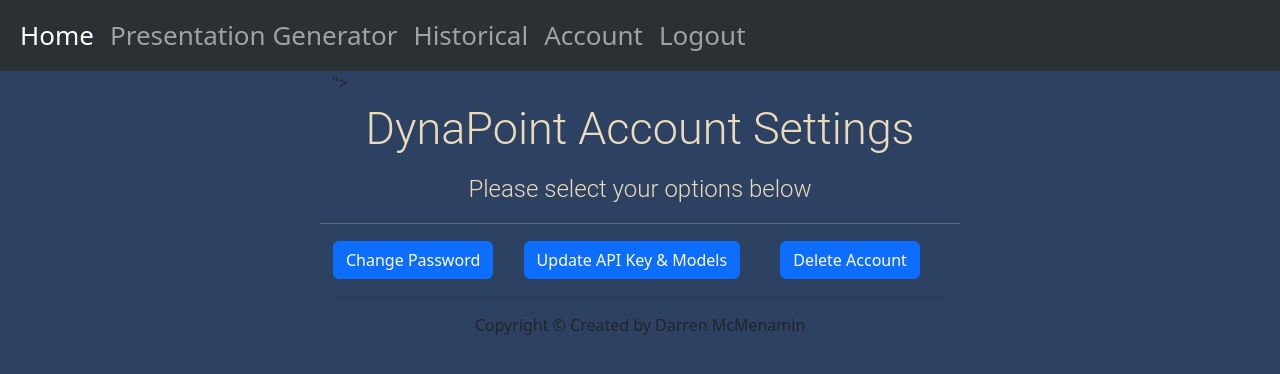
After one commit to dmcmenamin/MScProject, a Flask app: page /account_settings in a window 1280 px wide. The commit adds this page. Shown: the top 374 px of the page. Run offline with Flask 3, Linux system fonts and the light colour scheme; the visitor is signed in with stand-in values (Sample User, id 1).

Commit message:
Fixed Sign Up issue Started created the templates for User Account Functionality

```diff
--- a/app.py
+++ b/app.py
@@ -161,6 +161,13 @@
         return render_template('index.html', response=response)
 
 
+@app.route('/account_settings', methods=['GET'])
+@login_required
+def account_settings():
+    """ The account settings endpoint for the website
+    :return: The account settings page
+    """
+    return render_template('account_settings.html', session=session)
 @app.route('/logout_endpoint')
 @login_required
 def logout():
--- a/src/controllers/common_scripts.py
+++ b/src/controllers/common_scripts.py
@@ -146,3 +146,19 @@
             return jsonify({"message": "Presentation downloaded"}), 200
         except Exception as e:
             return jsonify({"error": "Unable to download presentation"}), 500
+
+
+def delete_file_of_type_specified(file_location, file_type=None):
+    """ Deletes files from the location specified
+    :param file_location: The location of the file
+    :param file_type: The type of file to be deleted
+    :return: None
+    """
+
+    for file in os.listdir(file_location):
+        if file_type is None:
+            # delete all files in the folder
+            os.remove(file_location + "/" + file)
+        elif file.endswith(file_type):
+            # delete only files of a specific type in the folder
+            os.remove(file_location + "/" + file)
--- /dev/null
+++ b/templates/account_settings.html
@@ -0,0 +1,123 @@
+{% extends "base.html" %}
+{% set navbar_included = True %}
+{% block title %}Account Settings {% endblock %}
+
+{% block content%}
+
+    <script>
+    <!-- Script to hide and show the change forms -->
+        $(document).ready(function(){
+            $(".PasswordChange-Container").hide();
+            $(".API-Container").hide();
+
+            $(".btn-password").click(function(){
+                $(".PasswordChange-Container").toggle();
+                $(".API-Container").hide();
+            });
+
+            $(".btn-update-api").click(function(){
+                $(".API-Container").toggle();
+                $(".PasswordChange-Container").hide();
+            });
+        });
+    </script>
+
+    <!-- Main Content -->
+    <div class="container-fluid content col-md-6 offset-md-3">">
+        <div class="row font-header-custom">
+            <h1 class="text-center font-header-custom">DynaPoint Account Settings</h1>
+            <p class="text-center font-header-custom-2">
+                Please select your options below</p>
+            <hr class="mb-3">
+        </div>
+
+        <table>
+        <tr>
+            <td>
+                <button class ="btn btn-primary btn-password">Change Password</button>
+            </td>
+            <td>
+                <button class ="btn btn-primary btn-update-api">Update API Key & Models</button>
+            </td>
+            <td>
+                <button class ="btn btn-primary btn-delete-account">Delete Account</button>
+            </td>
+            <td>
+                {% if session['admin'] %}
+                    <button class ="btn btn-primary">Admin</button>
+                {% endif %}
+            </td>
+        </tr>
+        </table>
+
+        <hr class="mb-3">
+
+        <div class="PasswordChange-Container">
+            <form action="/password_change" method="post">
+            <table>
+                <tr>
+                    <td>
+                        <div class="form-group">
+                            <label for="old_password" class="font-header-custom-2">Old Password</label>
+                            <input type="password" class="form-control" id="old_password" name="old_password" required>
+                        </div>
+                    </td>
+                </tr>
+                <tr>
+                    <td>
+                        <div class="form-group  ">
+                            <label for="new_password" class="font-header-custom-2">New Password</label>
+                            <input type="password" class="form-control" id="new_password" name="new_password" required>
+                        </div>
+                    </td>
+                </tr>
+                <tr>
+                    <td>
+                        <div class="form-group">
+                            <label for="confirm_password" class="font-header-custom-2">Confirm Password</label>
+                            <input type="password" class="form-control" id="confirm_password" name="confirm_password" required>
+                        </div>
+                    </td>
+                </tr>
+                <tr>
+                    <td>
+                        <button type="submit" class="btn btn-primary">Change Password</button>
+                    </td>
+                </tr>
+            </table>
+            </form>
+        </div>
+
+        <div class="API-Container">
+        <form action="/api_update" method="post">
+            <table>
+                <tr>
+                    <td>
+                        <div class="form-group">
+                            <label for="api_key" class="font-header-custom-2">Model Name</label>
+                            <input type="text" class="form-control" id="api_key" name="api_key">
+                        </div>
+                    </td>
+                    <td>
+                        <div class="form-group">
+                            <label for="api_key" class="font-header-custom-2">API Key</label>
+                            <input type="text" class="form-control" id="api_key" name="api_key">
+                        </div>
+                    </td>
+                    <td>
+                        <button type="submit" class="btn btn-primary">Update API Key</button>
+                    </td>
+                    <td>
+                        <button type="submit" class="btn btn-danger">Delete API Key</button>
+                    </td>
+                </tr>
+            </table>
+        </form>
+    </div>
+
+
+    </div>
+
+
+
+{% endblock %}
--- a/templates/base.html
+++ b/templates/base.html
@@ -24,6 +24,7 @@
 <body class="bg-custom">
 
 <!-- Navbar -->
+{% if navbar_included %}
     <nav class="navbar navbar-expand-lg bg-body-tertiary" data-bs-theme="dark">
       <div class="container-fluid">
         <button class="navbar-toggler" type="button" data-bs-toggle="collapse" data-bs-target="#navbarNavAltMarkup" aria-controls="navbarNavAltMarkup" aria-expanded="false" aria-label="Toggle navigation">
@@ -37,6 +38,7 @@
               {% elif 'username' in session %}
                 <a class="nav-link" href="/presentation_generator_endpoint">Presentation Generator</a>
                 <a class="nav-link" href="/historical_endpoint">Historical</a>
+                <a class="nav-link" href="/account_settings">Account</a>
                 <a class="nav-link" href="/logout_endpoint">Logout</a>
               {% else %}
                 <a class="nav-link disabled" aria-disabled="true">Presentation Generator</a>
@@ -46,6 +48,7 @@
         </div>
       </div>
     </nav>
+{% endif %}
 
     <!-- Main Content -->
     {% block content %}
--- a/templates/historical.html
+++ b/templates/historical.html
@@ -1,4 +1,5 @@
 {% extends "base.html" %}
+{% set navbar_included = True %}
 
 {% block title %}DynaPoint Historical {% endblock %}
 
--- a/templates/index.html
+++ b/templates/index.html
@@ -1,4 +1,5 @@
 {% extends "base.html" %}
+{% set navbar_included = True %}
 
 {% block title %}DynaPoint{% endblock %}
 
--- a/templates/presentation_success.html
+++ b/templates/presentation_success.html
@@ -1,4 +1,5 @@
-{% extends base.html %}
+{% extends "base.html" %}
+{% set navbar_included = True %}
 
 {% block title %}Presentation Created{% endblock %}
 
--- a/templates/signup.html
+++ b/templates/signup.html
@@ -1,4 +1,5 @@
 {% extends "base.html" %}
+{% set navbar_included = True %}
 
 {% block title %}DynaPoint Sign Up{% endblock %}
 
```
Also changed, not shown: src/api/historical_endpoint.py (+25 -4 lines), src/api/signup_endpoint.py (+9 -6 lines), src/controllers/controller.py (+4 -5 lines), src/database/queries.py (+13 -9 lines), templates/presentation_generating.html (+5 -31 lines), templates/presentation_generator.html (+13 -3 lines).
